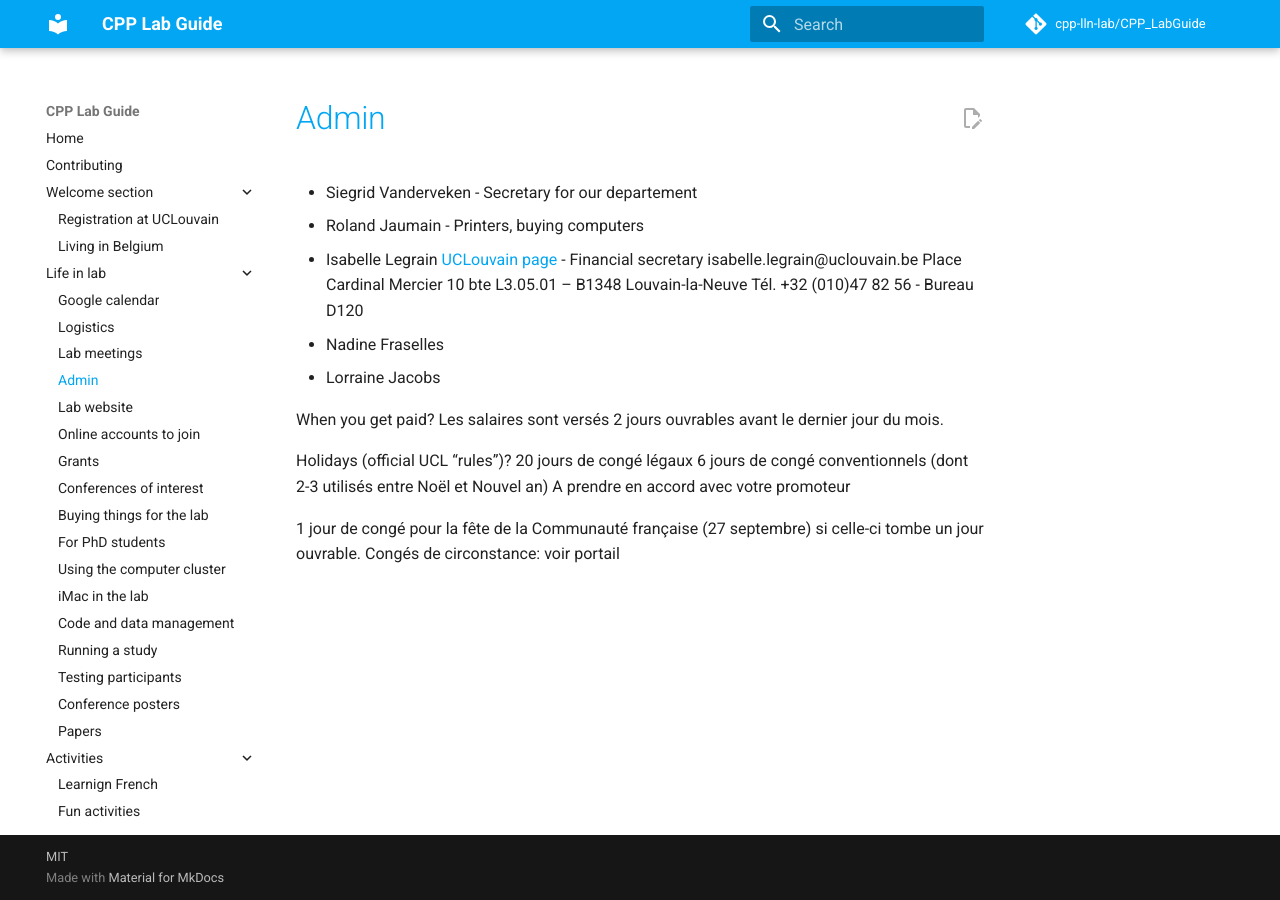
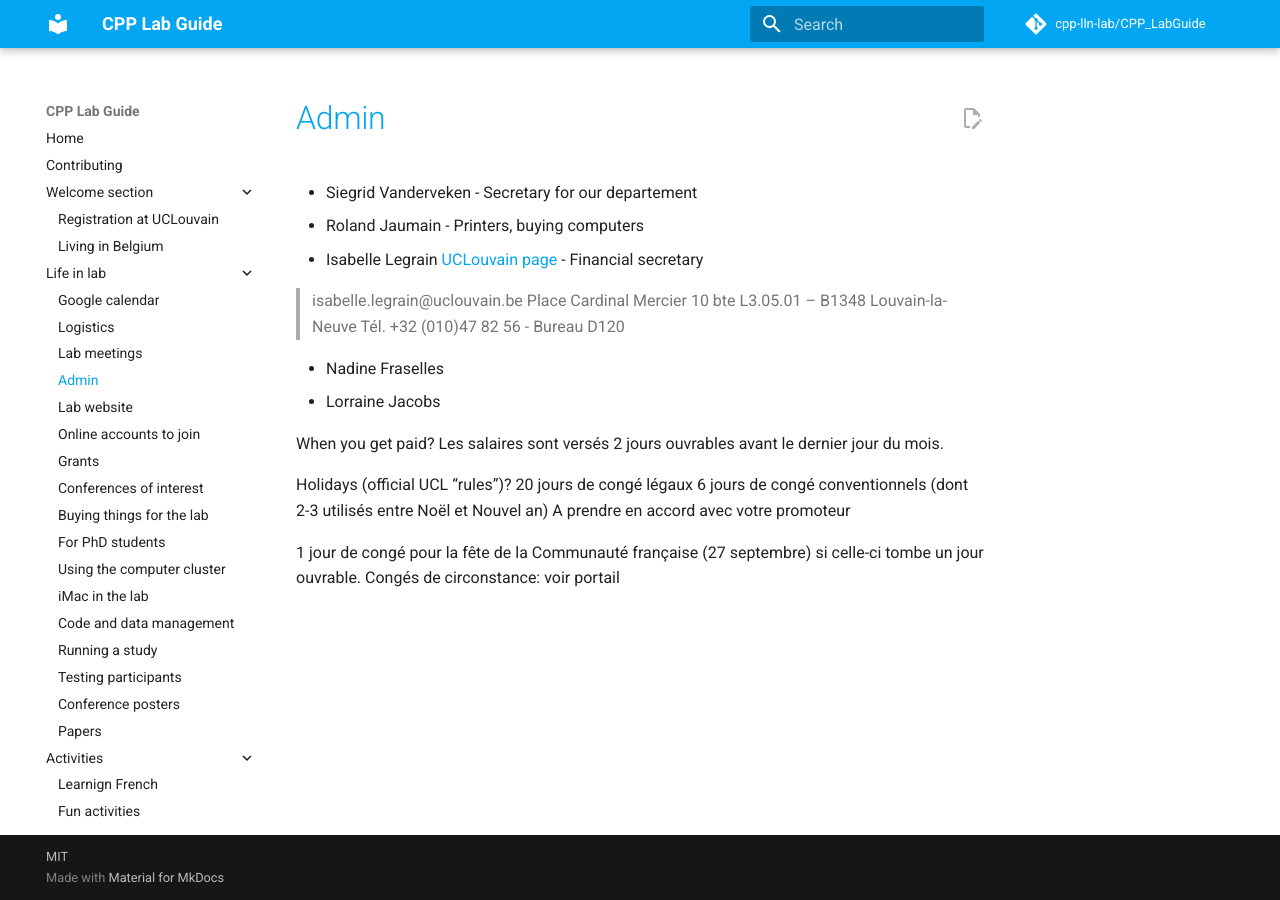
Before and after one commit to cpp-lln-lab/CPP_LabGuide, an MkDocs documentation site: the page built from doc/admin.md, in a window 1280 px wide. Built offline with MkDocs 1.6.1 and Material for MkDocs 9.7.7, drawn with Linux system fonts in a browser that asks for light colours; comment, search, counter and statistics services are not loaded.

```diff
--- a/doc/admin.md
+++ b/doc/admin.md
@@ -3,9 +3,10 @@
 * Siegrid Vanderveken - Secretary for our departement
 * Roland Jaumain - Printers, buying computers
 * Isabelle Legrain [UCLouvain page](https://uclouvain.be/fr/repertoires/isabelle.legrain) - Financial secretary
-isabelle.legrain@uclouvain.be
-Place Cardinal Mercier 10 bte L3.05.01 – B1348 Louvain-la-Neuve
-Tél. +32 (010)47 82 56 - Bureau D120
+
+> isabelle.legrain@uclouvain.be
+> Place Cardinal Mercier 10 bte L3.05.01 – B1348 Louvain-la-Neuve
+> Tél. +32 (010)47 82 56 - Bureau D120
 
 * Nadine Fraselles
 * Lorraine Jacobs
```
